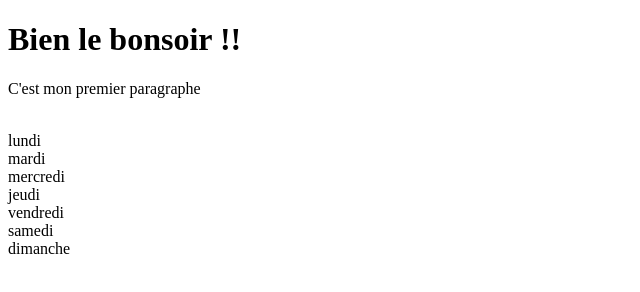
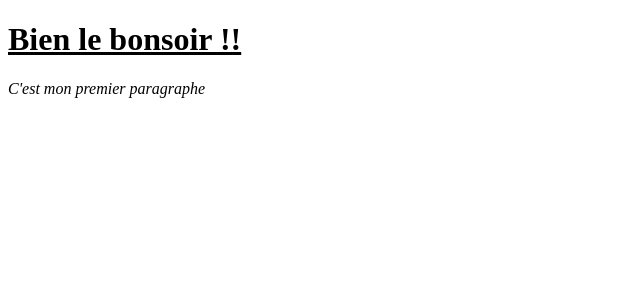
Before and after one commit to Maeva83/notreProjetOD, a plain HTML site: page index.html in a window 1280 px wide. Shown: the whole page, without its empty margins (0-640 px from the left). Drawn offline with Linux system fonts and the light colour scheme.

Commit message:
modif index.htm, Bien le bonsoir souligné et c'est mon premier paragraphe en italique

```diff
--- a/index.html
+++ b/index.html
@@ -9,17 +9,8 @@
 </head>
 
 <body>
-    <h1>Bien le bonsoir !!</h1>
-    <p>C'est mon premier paragraphe</p>
-    <br>
-    lundi
-    <br>
-    mardi
-    <br>mercredi
-    <br> jeudi
-    <br>vendredi
-    <br>samedi
-    <br>dimanche
+    <h1><u>Bien le bonsoir !!</u></h1>
+    <p><i>C'est mon premier paragraphe</i></p>
 
 </body>
 
```
